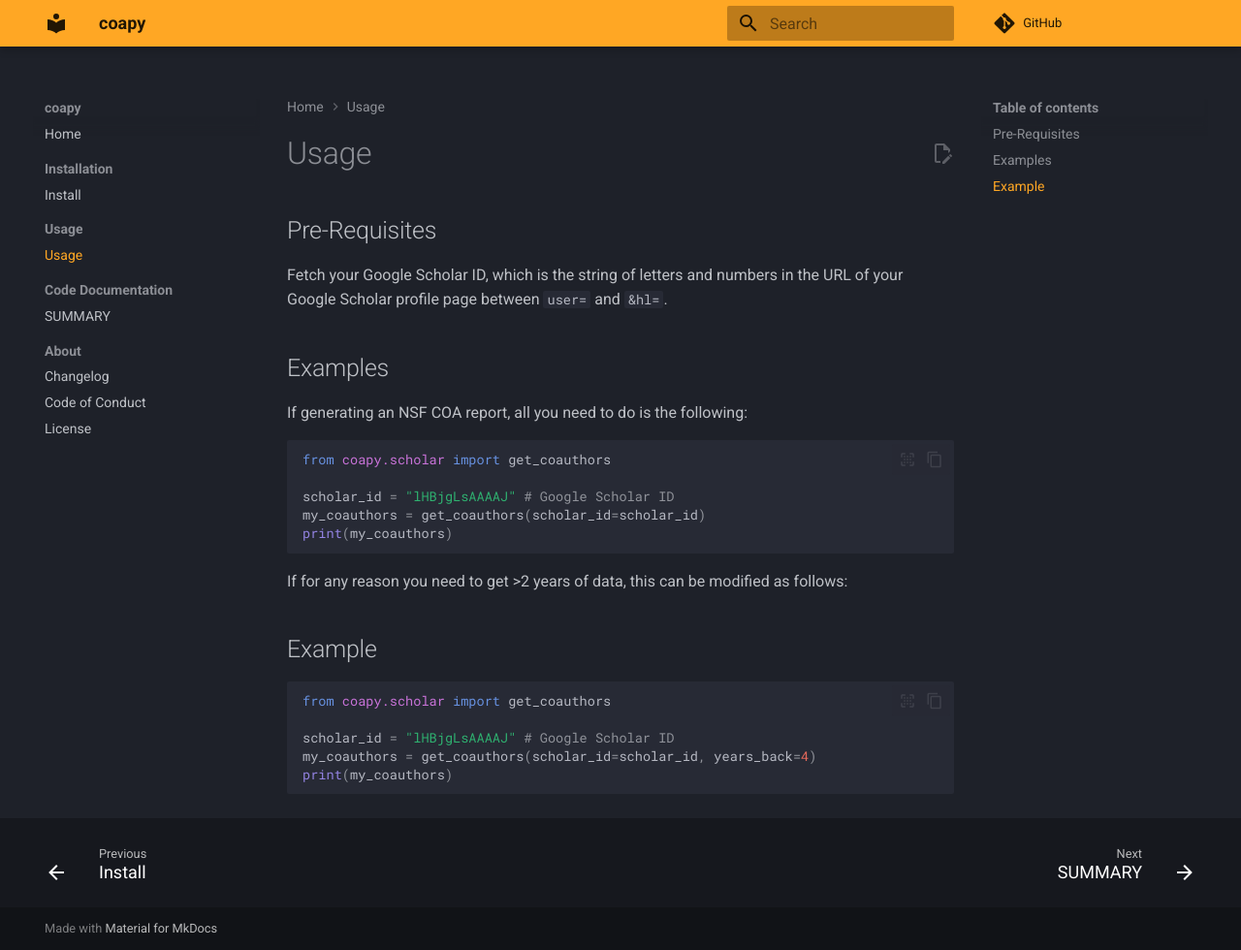
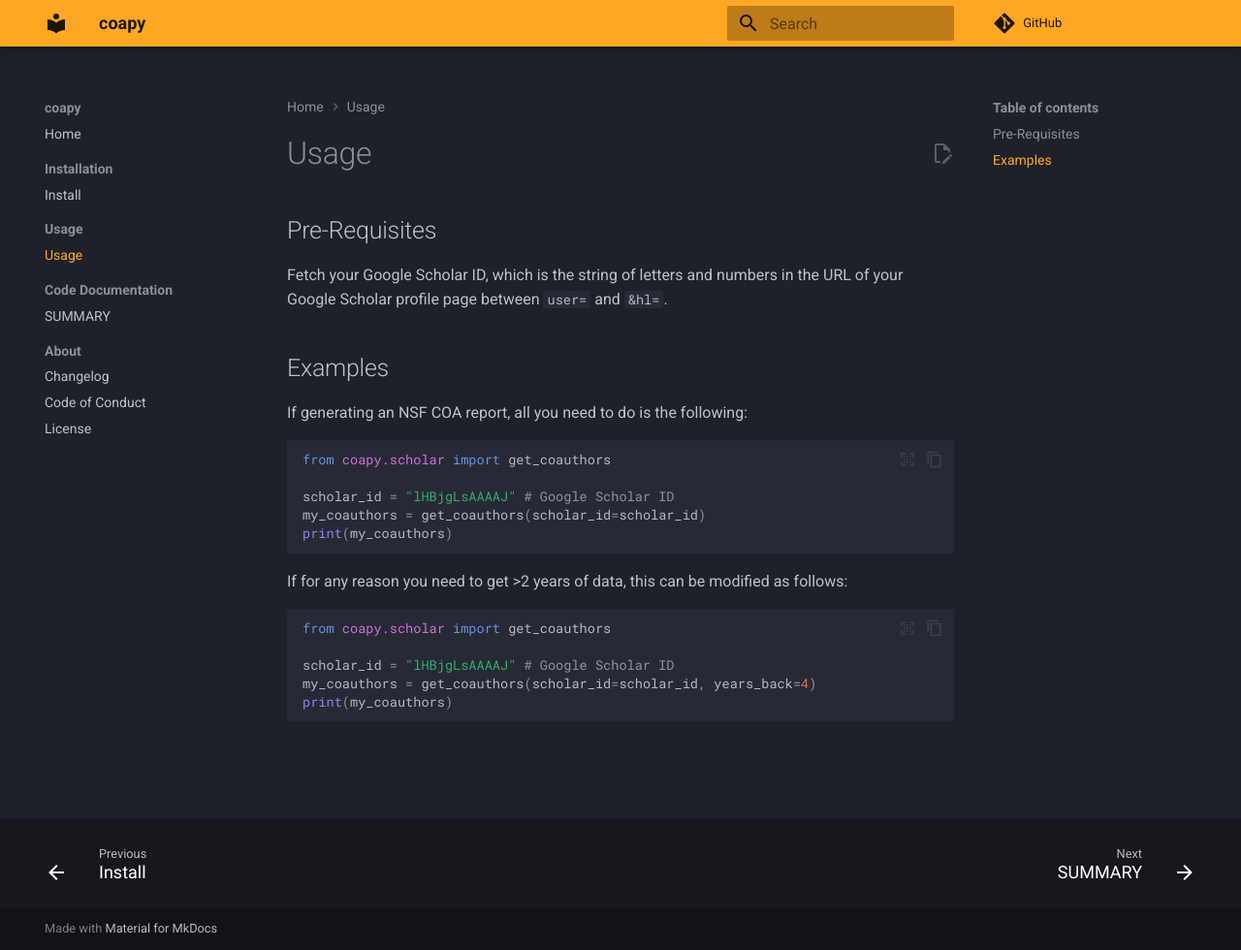
Before and after one commit to Andrew-S-Rosen/coapy, an MkDocs documentation site: the page built from docs/usage.md, in a window 1280 px wide and 980 px high. Shown: the whole window at 97% size. Built offline with MkDocs 1.6.1 and Material for MkDocs 9.7.7, drawn with Linux system fonts in a browser that asks for light colours; plug-ins that fetch from the network failed and are left out; comment, search, counter and statistics services are not loaded.

Commit message:
Update usage.md

````diff
--- a/docs/usage.md
+++ b/docs/usage.md
@@ -18,9 +18,6 @@ print(my_coauthors)
 
 If for any reason you need to get >2 years of data, this can be modified as follows:
 
-
-## Example
-
 ```python
 from coapy.scholar import get_coauthors
 
````
